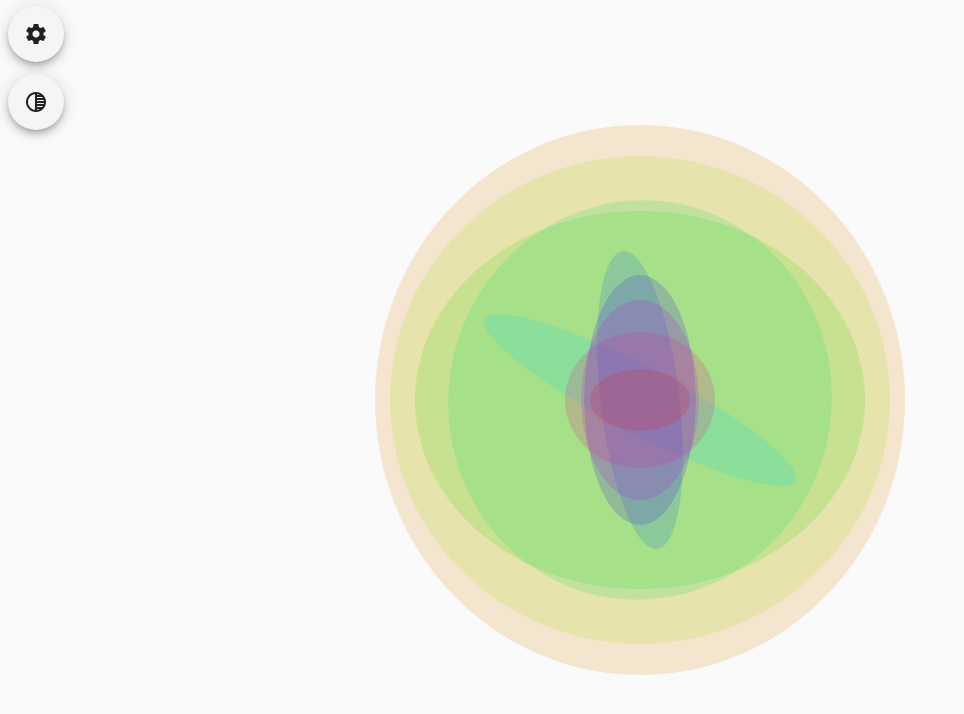
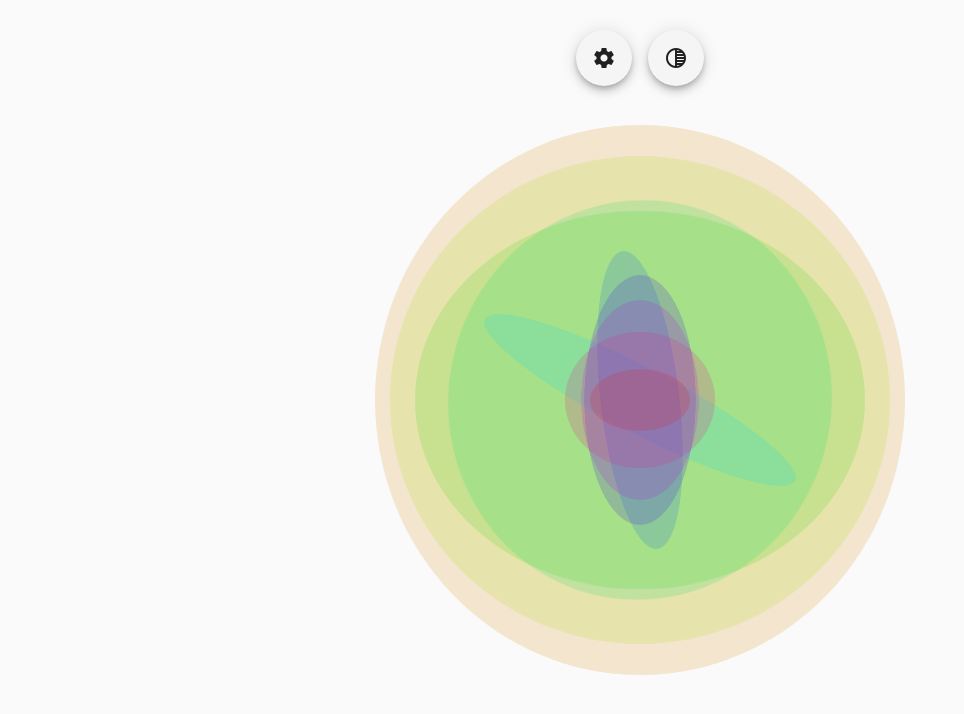
Before and after one commit to michaelnatkin/vuefun, a Vue app: page / in a window 1280 px wide. Shown: the top 714 px of the page, without its empty margins (0-964 px from the left). Built offline with nearby package versions, Linux system fonts and the light colour scheme.

Commit message:
better menu

```diff
--- a/src/App.vue
+++ b/src/App.vue
@@ -1,9 +1,12 @@
 <template>
   <div id="app">
     <v-app id="inspire">
-      <v-menu offset-y="true">
+      <v-container grid-list-md text-xs-center>
+        <v-layout row wrap>
+          <v-flex xs12>
+
+            <v-menu min-width="300px" offset-y="true">
               <v-btn slot="activator" fab><v-icon>settings</v-icon></v-btn>
-
               <v-list>
                 <v-list-tile>
                   <v-slider v-model="numBalls" step="1" min="1" max="50" hint="N" persistent-hint ticks thumb-label/>
@@ -17,8 +20,9 @@
               </v-list>
             </v-menu>
 
-      <v-menu offset-y="true">
+            <v-menu min-width="300px" offset-y="true">
               <v-btn slot="activator" fab><v-icon>tonality</v-icon></v-btn>
+              <v-list>
                 <v-list-tile>
                   <v-slider v-model="ballData.minHue" hint="Min Hue" persistent-hint min="1" max="360" thumb-label></v-slider>
                 </v-list-tile>
@@ -26,8 +30,11 @@
                 <v-list-tile>
                   <v-slider v-model="ballData.maxHue" hint="Max Hue" persistent-hint min="1" max="360" thumb-label></v-slider>
                 </v-list-tile>
-
+              </v-list>
             </v-menu>
+          </v-flex>
+        </v-layout>
+      </v-container>
 
 
       <v-content id="balls">
@@ -68,6 +75,7 @@ export default {
 </script>
 
 <style>
+
 #app {
   font-family: 'Avenir', Helvetica, Arial, sans-serif;
   -webkit-font-smoothing: antialiased;
```
Lines whose indentation alone changed are shown as unchanged.
